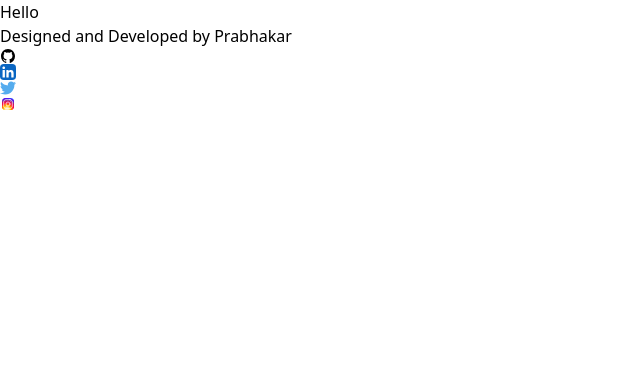
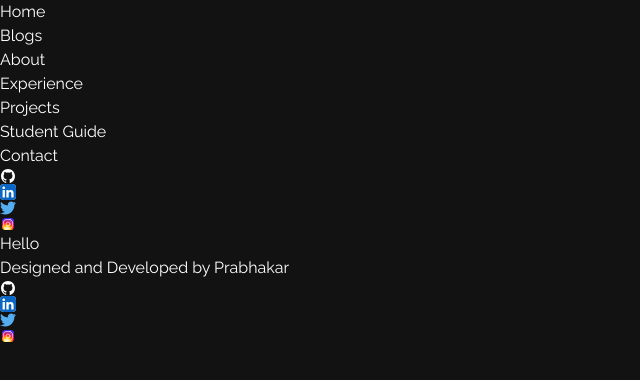
Before and after one commit to acheiveer/Portfolio-next, a Next.js app in the folder portfolio-next/: page / in a window 1280 px wide. Shown: the top 380 px of the page, without its empty margins (0-640 px from the left). Built offline with nearby package versions, Linux system fonts and the light colour scheme.

Commit message:
added navbar

```diff
--- a/portfolio-next/src/app/layout.tsx
+++ b/portfolio-next/src/app/layout.tsx
@@ -1,16 +1,13 @@
 import type { Metadata } from "next";
-import { Geist, Geist_Mono } from "next/font/google";
+import { Raleway } from "next/font/google";
 import Footer from "@/components/Footer";
 import "./globals.css";
+import Navbar from "@/components/Navbar";
+import {ThemeProvider} from "next-themes"
 
-const geistSans = Geist({
-  variable: "--font-geist-sans",
+const inter = Raleway({
   subsets: ["latin"],
-});
-
-const geistMono = Geist_Mono({
-  variable: "--font-geist-mono",
-  subsets: ["latin"],
+  variable: '--font-raleway'
 });
 
 export const metadata: Metadata = {
@@ -26,10 +23,20 @@ export default function RootLayout({
   return (
     <html lang="en">
       <body
-        className={`${geistSans.variable} ${geistMono.variable} antialiased`}
+        className={`${inter.className} flex flex-col min-h-[100%]`}
       >
-        {children}
-        <Footer />
+        <ThemeProvider
+          attribute="class"
+          defaultTheme="dark"
+          enableSystem
+          disableTransitionOnChange
+        >
+
+          <Navbar />
+          <div>{children}</div>
+          <Footer />
+
+        </ThemeProvider>
       </body>
     </html>
   );
--- /dev/null
+++ b/portfolio-next/src/components/Navbar.tsx
@@ -0,0 +1,16 @@
+"use client";
+
+import useDeviceContext from "@/customHooks/useDeviceContext";
+import NavbarDesktop from "./NavbarDesktop";
+import navItems from "@/data/navitems";
+
+const Navbar = () => {
+    const device = useDeviceContext();
+    return(
+        <>
+         {<NavbarDesktop navItems={navItems}/>}
+        </>
+    );
+};
+
+export default Navbar;
--- a/portfolio-next/src/components/NavbarDesktop.tsx
+++ b/portfolio-next/src/components/NavbarDesktop.tsx
@@ -1,4 +1,4 @@
-"use-client"
+"use client";
 
 import { CustomLink } from './ui/CustomNavLink';
 import {motion} from 'framer-motion';
@@ -13,7 +13,7 @@ const NavbarDesktop = ({navItems} : {navItems: INavItems[]}) => {
     return(
         <div className="w-full px-32 py-8 font-medium flex items-center justify-between">
             <div>
-                <div>
+                <div className='flex'>
                     {navItems.map((item, index) => (
                         <CustomLink key={index} name={item.name} link={item.link}/>
                     ))}
--- a/portfolio-next/src/components/ui/CustomNavLink.tsx
+++ b/portfolio-next/src/components/ui/CustomNavLink.tsx
@@ -7,13 +7,13 @@ export function CustomLink({name, link, className = ""}:{name: string, link: str
     const pathName = usePathname();
     return(
         <div>
-            <Link href={link} className="" target={name=="blogs" ? "_blank": "_self"}>
+            <Link href={link} className="m-4 relative group" >
             {name}
             <span
             className={`h-[1px] inline-block dark:bg-white absolute left-0 -bottom-0.5 group-hover:w-full translate-[width] ease duration-300 ${pathName===link ? "w-full": "w-0"}`}
             >
             &nbsp;
-            </span>
+          </span>
             </Link>
         </div>
     )
--- /dev/null
+++ b/portfolio-next/src/customHooks/useDeviceContext.tsx
@@ -0,0 +1,40 @@
+"use-client"
+
+import { Idevice } from "@/utils/types/Idevice"
+import { useEffect, useState } from "react";
+
+const useDeviceContext = () : Idevice => {
+    const currentDevice = () : Idevice =>{
+        if (typeof window !== "undefined") {
+            return {
+              isMobile: window.innerWidth <= 767,
+              isTablet: window.innerWidth > 767 && window.innerWidth < 1024,
+              isDesktop: window.innerWidth >= 1024
+            };
+          }
+          return {
+            isMobile: true,
+            isTablet: false,
+            isDesktop: false
+          };
+    }
+
+    const [device, setDevice] = useState<Idevice>(currentDevice());
+
+    const updateDevice = () => {
+        setDevice(currentDevice());
+    }
+
+    useEffect(()=>{
+        if(typeof window !== "undefined"){
+           window.addEventListener("resize", updateDevice);
+           return () =>{
+            window.removeEventListener("resize", updateDevice)
+         };
+        }
+    },[])
+
+    return device;
+}
+
+export default useDeviceContext;
--- /dev/null
+++ b/portfolio-next/src/data/navitems.ts
@@ -0,0 +1,39 @@
+
+
+interface Inavitem {
+    name: string;
+    link: string;
+}
+
+const navItems: Inavitem[] = [
+    {
+        name: "Home",
+        link: "/"
+      },
+      {
+        name: "Blogs",
+        link: "https://medium.com/@prabhakr4u"
+      },
+      {
+        name: "About",
+        link: "/about"
+      },
+      {
+        name: "Experience",
+        link: "/experience"
+      },
+      {
+        name: "Projects",
+        link: "/projects"
+      },
+      {
+        name: "Student Guide",
+        link: "/student-guide"
+      },
+      {
+        name: "Contact",
+        link: "/contact"
+      }
+];
+
+export default navItems;
--- /dev/null
+++ b/portfolio-next/src/utils/types/Idevice.tsx
@@ -0,0 +1,5 @@
+export interface Idevice {
+    isMobile: boolean;
+    isDesktop: boolean;
+    isTablet: boolean;
+}
```
Also changed, not shown: portfolio-next/src/data/experience.ts (added).
